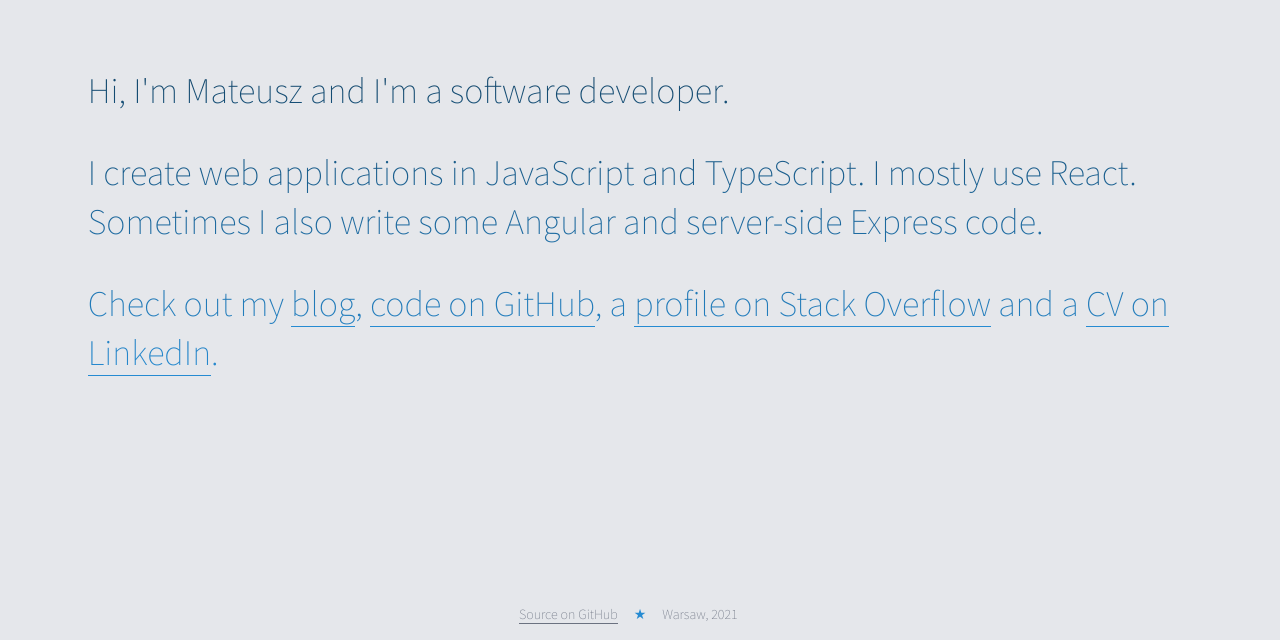
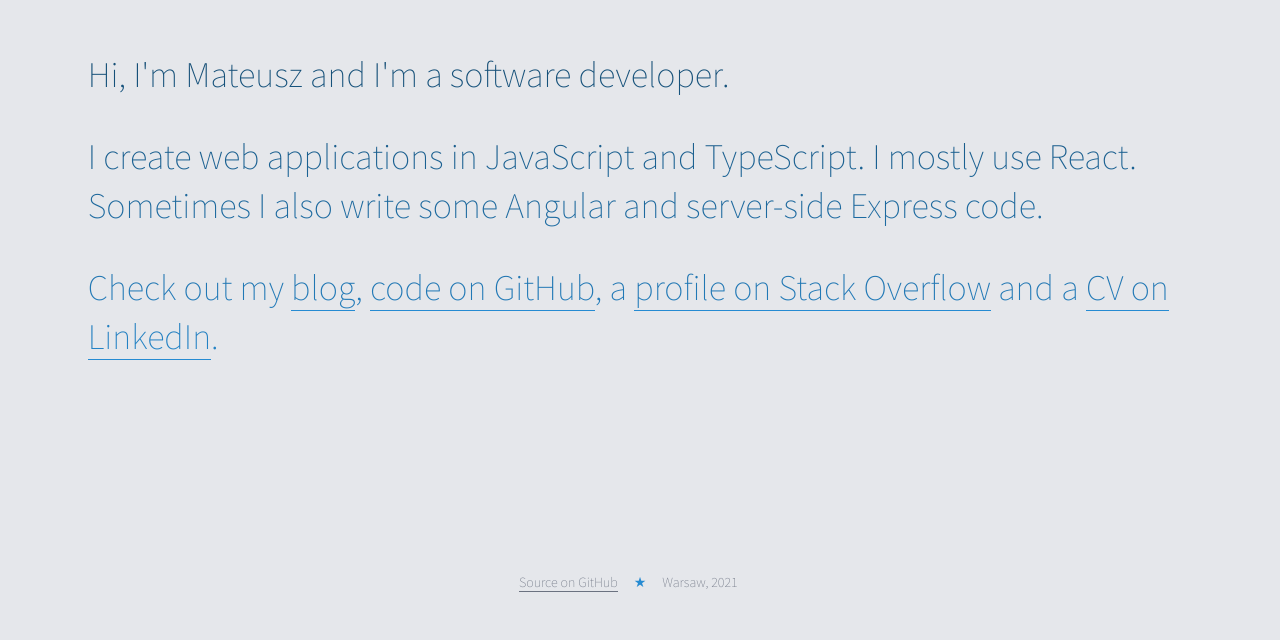
Before and after one commit to mateuszkocz/mateusz.kocz.pl, a Gatsby site: page / in a window 1280 px wide. Shown: the part 160-800 px from the top of the page. Built offline with nearby package versions, Linux system fonts and the light colour scheme; Gatsby itself is replaced by a stand-in of ours.

Commit message:
Make the footer's positioning better in regard to the content

```diff
--- a/src/components/layout.js
+++ b/src/components/layout.js
@@ -6,8 +6,8 @@
 const Layout = ({ children, title = "" }) => (
   <>
     <SEO title={title} />
-    <main className="my-0 mx-auto min-h-screen py-4 px-12 flex flex-col justify-center align-middle">
-      <section className="content my-auto mx-auto text-4xl text-main leading-snug max-w-prose space-y-8">{children}</section>
+    <main className="my-0 mx-auto min-h-screen pb-12 pt-4 px-12 flex flex-col justify-center align-middle">
+      <section className="content my-auto mx-auto py-8 text-4xl text-main leading-snug max-w-prose space-y-8">{children}</section>
       <aside className="relative my-0 mx-auto pt-4 px-4 pb-0 text-sm text-main">
         <aside className="absolute bottom-0 w-48 text-gray-500 right-full text-right">
           <OutboundLink href="https://github.com/mateuszkocz/mateusz.kocz.pl">
```
